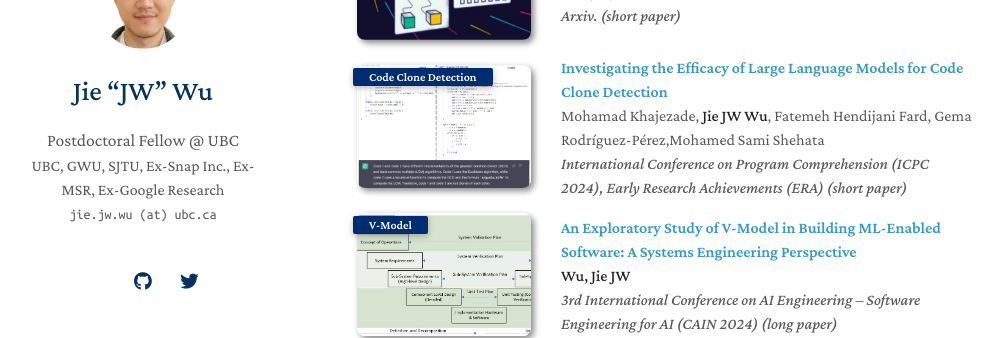
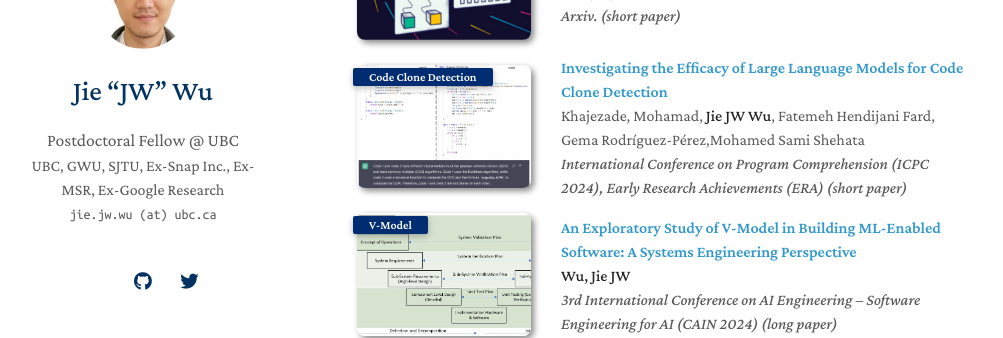
Before and after one commit to yaoyao-liu/minimal-light, a Jekyll site: the page built from index.md, in a window 1280 px wide and 900 px high, scrolled down 1170 px. Shown: the part 153-491 px from the top of the window, without its empty margins (133-1136 px from the left). Built offline with Jekyll 4.4.1, drawn with Linux system fonts in a browser that asks for light colours; nearby versions of some CDN libraries; a style sheet for code colours, icons or effects is not loaded; our own code applies the rules of GitHub Pages for plain Markdown files.

Commit message:
Update publications.md

```diff
--- a/_includes/publications.md
+++ b/_includes/publications.md
@@ -38,7 +38,7 @@
   </div>
   <div class="col-sm-9" style="position: relative;padding-right: 15px;padding-left: 20px;">
     <div class="title"><a href="https://arxiv.org/pdf/2401.13802.pdf">Investigating the Efficacy of Large Language Models for Code Clone Detection</a> </div>
-    <div class="author">Mohamad Khajezade, <strong>Jie JW Wu</strong>, Fatemeh Hendijani Fard, Gema Rodríguez-Pérez,Mohamed Sami Shehata</div>
+    <div class="author">Khajezade, Mohamad, <strong>Jie JW Wu</strong>, Fatemeh Hendijani Fard, Gema Rodríguez-Pérez,Mohamed Sami Shehata</div>
     <div class="periodical"><em> International Conference on Program Comprehension (ICPC 2024), Early Research Achievements (ERA) (short paper) </em></div>
   </div>
 </div>
```
